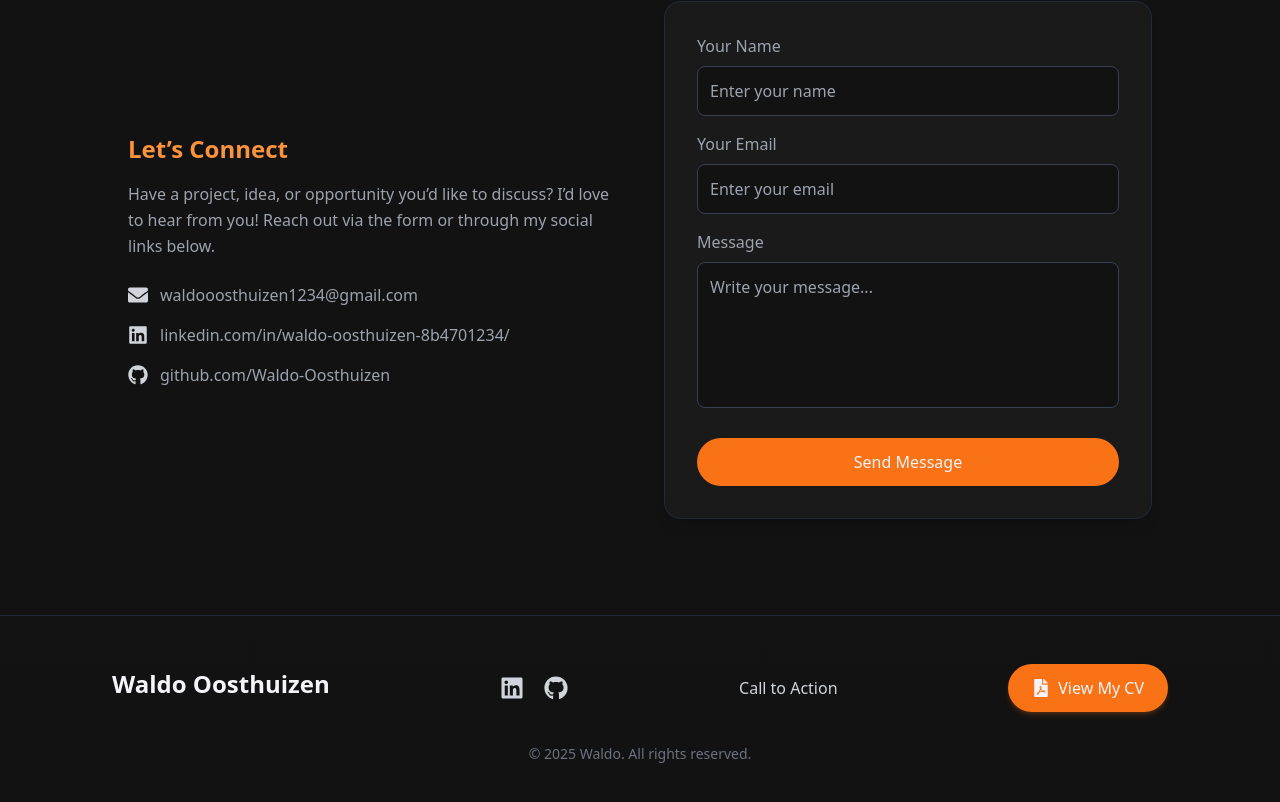
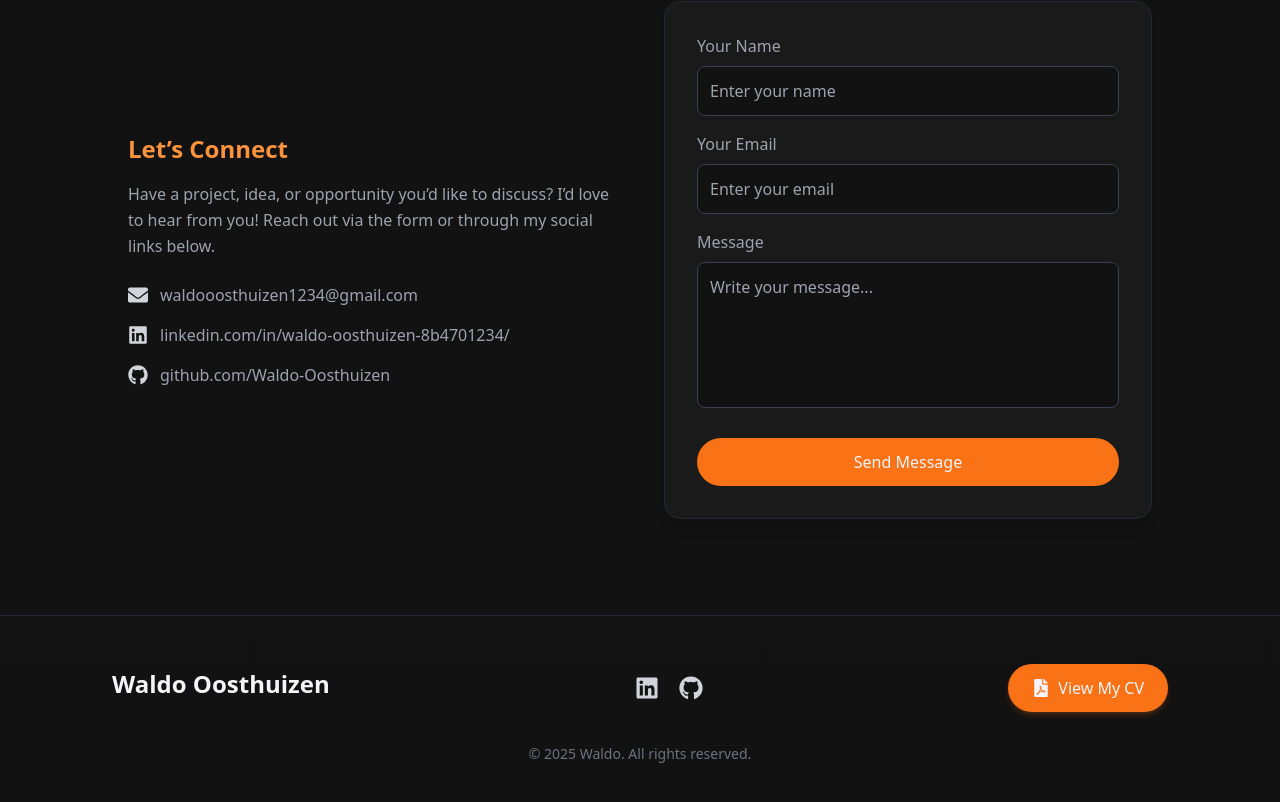
Before and after one commit to Waldo-Oosthuizen/portfolio, a React (Vite) app: page / in a window 1280 px wide. Shown: the part 4125-4927 px from the top of the page. Built offline with nearby package versions, Linux system fonts and the light colour scheme.

Commit message:
Removed call to action text

```diff
--- a/src/components/Footer.jsx
+++ b/src/components/Footer.jsx
@@ -32,7 +32,6 @@ text-gray-300 py-12 border-t border-gray-800">
               <FaGithub />
             </a>
           </div>
-          Call to Action
           <div className="text-center md:text-right">
             <a
               href={cv}
```
